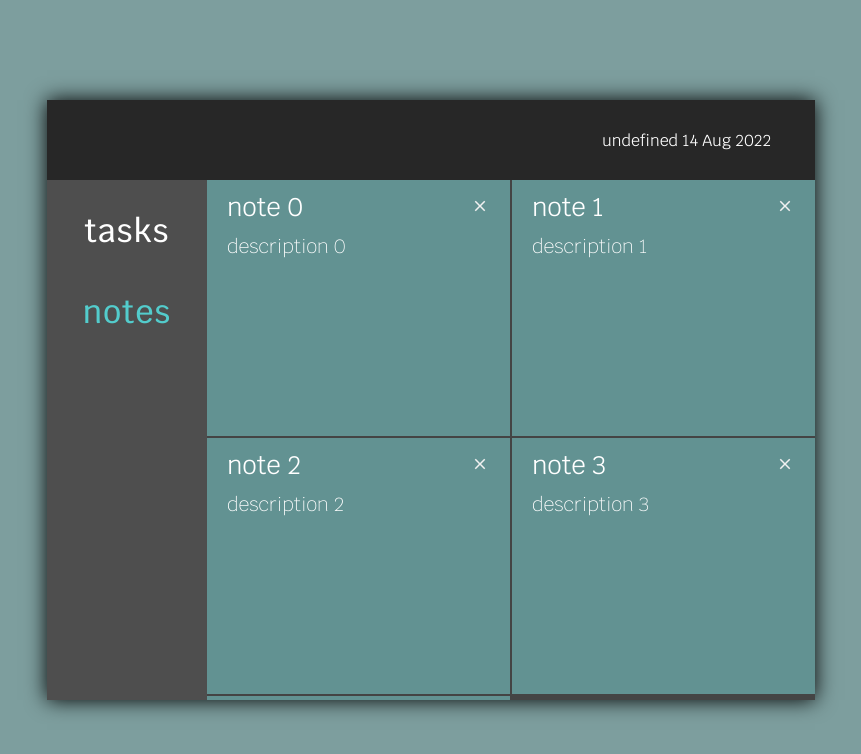
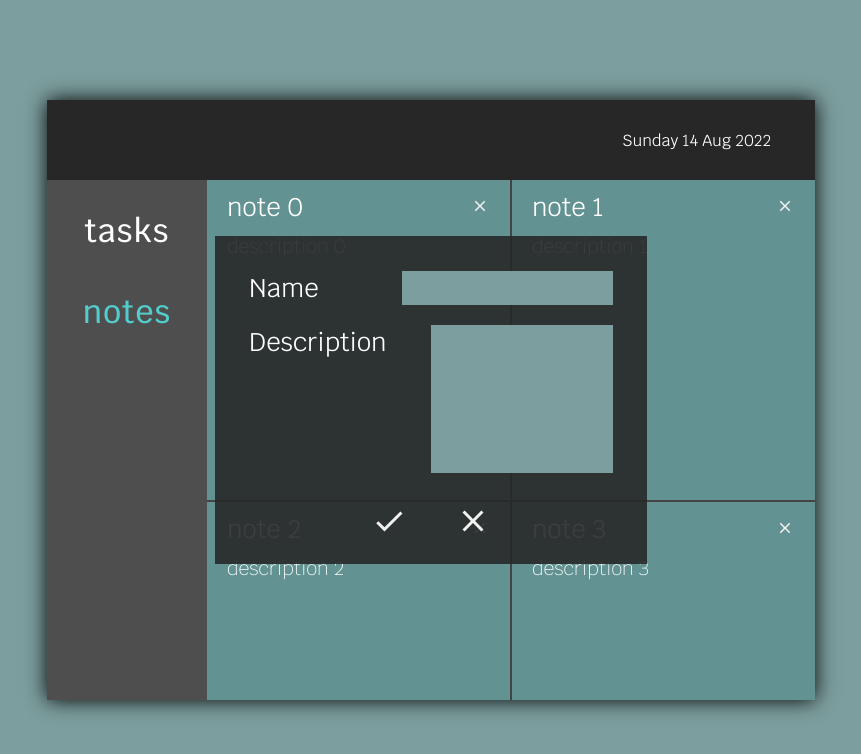
Before and after one commit to imranradzi/to-do-list, a website built with webpack: page dist/index.html in a window 1280 px wide. Both pictures are taken after a click on the element "notes". Shown: the whole page, without its empty margins (209-1070 px from the left). Built offline with nearby package versions, Linux system fonts and the light colour scheme.

Commit message:
added 'form' for adding new notes/tasks, implemented buttons to display and close the form, still working on adding actual values inputted from the form into the notes/task content

```diff
--- a/src/index.js
+++ b/src/index.js
@@ -1,6 +1,7 @@
 import './styles/index.css';
 import { displaySideBtn } from './modules/sidebar';
 import { showTime } from './modules/header';
+import { addContent } from './modules/content'
 
 showTime();
 displaySideBtn();
--- a/src/modules/content.js
+++ b/src/modules/content.js
@@ -1,4 +1,5 @@
-import { mainContent } from "./dom";
+import { mainContent, addContentDiv,addContentDesc, addContentName } from "./dom";
+import '../styles/content.css';
 
 export const button = (btnName, func, div) => {
   const btn = document.createElement('img');
@@ -10,6 +11,10 @@ export const button = (btnName, func, div) => {
 
   return btn;
 }
+
+const addButtonDiv = document.createElement('div');
+addButtonDiv.setAttribute('id', 'plus');
+addButtonDiv.appendChild(button('plus', showAddContent));
 
 export function display(contentName, contentDiv, contentArr) {
   // clears main content
@@ -30,6 +35,7 @@ export function display(contentName, contentDiv, contentArr) {
     index++;
   };
 
+  contentDiv.appendChild(addButtonDiv);
   mainContent.appendChild(contentDiv);
 }
 
@@ -40,3 +46,30 @@ export function deleteBtn(contentName, div, contentArr) {
   let newArr = left.concat(right);
   return newArr;
 }
+
+function showAddContent() {
+  addContentDiv.style.display = 'flex';
+}
+
+function removeAddContent() {
+  addContentDiv.style.display = 'none';
+}
+
+function getAddContentValues() {
+  return [addContentName.value,
+          addContentDesc.value];
+}
+
+function addContentToArr(arr, valueArr, contentMake) {
+  arr.push(contentMake(valueArr));
+}
+
+document
+  .querySelector('#add-content-close')
+  .addEventListener('click',removeAddContent);
+
+document
+  .querySelector('#add-content-check')
+  .addEventListener('click', () => {
+    console.log(getAddContentValues());
+  });
--- a/src/modules/dom.js
+++ b/src/modules/dom.js
@@ -1,3 +1,6 @@
 export const header = document.querySelector('header');
 export const sidebar = document.querySelector('#sidebar');
 export const mainContent = document.querySelector('#main-content');
+export const addContentDiv = document.querySelector('#add-content');
+export const addContentName = document.querySelector('#add-name');
+export const addContentDesc = document.querySelector('#add-desc');
--- a/src/modules/header.js
+++ b/src/modules/header.js
@@ -1,8 +1,8 @@
 import { header } from './dom';
 import '../styles/header.css';
 
-const days = ['Monday', 'Tuesday', 'Wednesday', 'Thursday',
-        'Friday', 'Saturday', 'Sunday'];
+const days = ['Sunday', 'Monday', 'Tuesday', 'Wednesday', 'Thursday',
+        'Friday', 'Saturday'];
 
 const months = ['Jan', 'Feb', 'March', 'April', 'May',
                 'June', 'July', 'Aug', 'Sept', 'Oct',
@@ -17,7 +17,7 @@ export function showTime() {
   const time = document.createElement('div');
 
   time.setAttribute('id', 'time');
-  time.textContent =  `${days[day-1]} ${date} ${months[month]} ${year}`;
+  time.textContent =  `${days[day]} ${date} ${months[month]} ${year}`;
 
   header.appendChild(time);
 }
--- /dev/null
+++ b/src/styles/content.css
@@ -0,0 +1,75 @@
+#add-content {
+  font-size: 0.8rem;
+  padding: 24px;
+  height: 35vh;
+  width: 30vw;
+  display: flex /*none*/;
+  flex-direction: column;
+  justify-content: center;
+  position: absolute;
+  top: 50%;
+  left: 50%;
+  transform: translate(-50%, -50%);
+  background-color: rgb(41, 41, 41, 90%);
+}
+
+#add-content > div:not(#add-content-buttons) {
+  display: grid;
+  grid-template-columns: 1fr 1fr;
+  padding: 10px;
+}
+
+#add-content input,
+#add-content textarea {
+  font-size: 0.5rem;
+  outline: none;
+  background-color: rgb(125, 158, 158);
+  resize: none;
+  border: none;
+}
+
+#add-content-buttons {
+  margin-top: 20px;
+  display: flex;
+  justify-content: center;
+  align-items: center;
+}
+
+#add-content img {
+  margin: 0 24px;
+  height: 36px;
+  width: 36px;
+}
+
+#add-content img:hover {
+  background-color: rgb(125, 158, 158);
+}
+
+#add-content textarea::-webkit-scrollbar {
+  width: 6px;
+}
+
+#add-content textarea::-webkit-scrollbar-track {
+  background-color: rgb(37, 37, 37);
+}
+
+#add-content textarea::-webkit-scrollbar-thumb {
+  box-shadow: inset 0 0 100px rgb(146, 146, 146);
+}
+
+#plus {
+  display: flex;
+  justify-content: center;
+  align-items: center;
+  height: 10rem;
+  width: 100%;
+}
+
+#plus img {
+  height: 36px;
+  width: 36px;
+}
+
+#plus img:hover {
+  background-color: rgb(125, 158, 158);
+}
--- a/src/styles/index.css
+++ b/src/styles/index.css
@@ -45,6 +45,7 @@ header {
   overflow-y: auto;
   font-size: 1rem;
   display: flex;
+  flex-direction: column;
 }
 
 #main-content::-webkit-scrollbar {
--- a/src/styles/notes.css
+++ b/src/styles/notes.css
@@ -7,7 +7,7 @@
 }
 
 .note {
-  height: 8rem;
+  height: 10rem;
   background-color: rgb(98, 146, 146);
   overflow-y: auto;
 }
```
Also changed, not shown: dist/index.html, dist/main.js, dist/svg/check.svg (added), dist/svg/close.svg (added), dist/svg/plus.svg (added).
